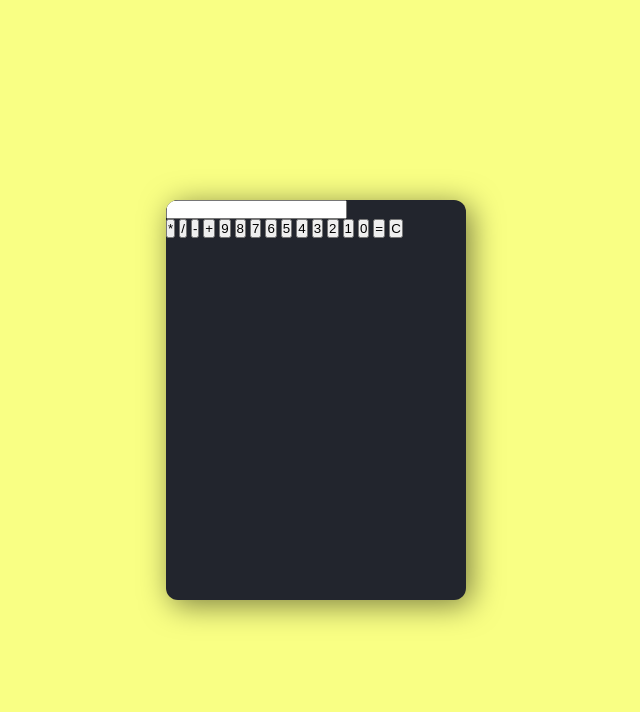
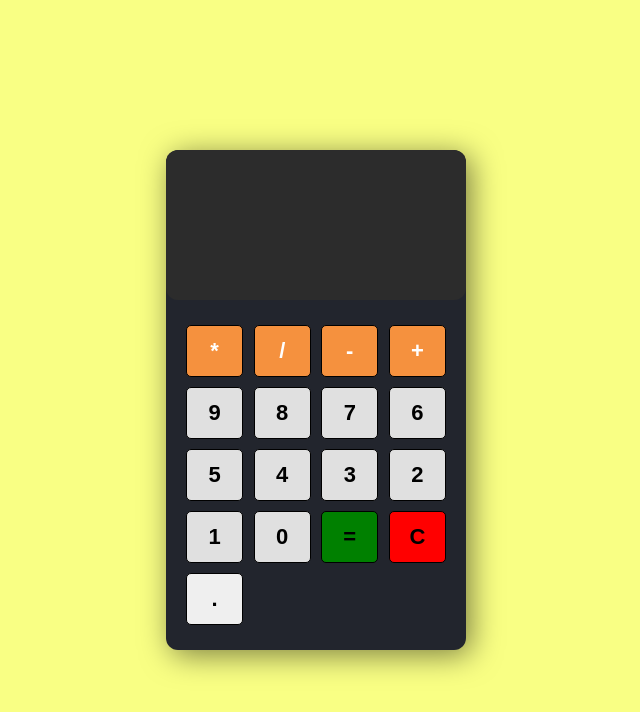
Before and after one commit to bennet1999/Simple-Calculator, a plain HTML site: page index.html in a window 1280 px wide. Shown: the whole page, without its empty margins (324-964 px from the left). Drawn offline with Linux system fonts and the light colour scheme.

Commit message:
Updated main.js

```diff
--- a/index.html
+++ b/index.html
@@ -12,7 +12,7 @@
         <section class="calculator">
 
             <form>
-                <input type="number" class="screen" id="">
+                <input type="text" class="screen">
             </form>
             <div class="buttons">
                 <button type="button" class="btn btn-yellow" data-num="*">*</button>
@@ -31,8 +31,9 @@
                 <button type="button" class="btn btn-grey" data-num="1">1</button>
                 <button type="button" class="btn btn-grey" data-num="0">0</button>
 
-                <button type="button" class="btn btn-grey">=</button>
-                <button type="button" class="btn btn-grey">C</button>
+                <button type="button" class="btn btn-equal">=</button>
+                <button type="button" class="btn btn-clear">C</button>
+                <button type="button" class="btn btn-dot">.</button>
 
 
             </div>
--- a/style.css
+++ b/style.css
@@ -16,9 +16,67 @@ body{
 
 .calculator{
     width: 300px;
-    height: 400px;
+    height: 500px;
     box-shadow: 5px 5px 30px rgba(0, 0, 0, 0.5);
     border-radius: 12px;
     background-color: #22252d;
     overflow: hidden;
 }
+
+form input{
+    width: 100%;
+    height: 150px;
+    border: none;
+    border-radius: 12px;
+    font-size: 2rem;
+    padding: 1rem;
+    color: #fff;
+    background-color: rgb(44, 44, 44);
+    text-align: right;
+    border: none;
+    pointer-events: none;
+}
+
+button{
+    flex: 0 0 22%;
+    margin: 5px 0;
+    border:  1px solid #000;
+    width: 60px;
+    height: 52px;
+    font-size: 22px;
+    font-weight: 600;
+    border-radius: 5px;
+    cursor: pointer;
+}
+
+.buttons{
+    display: flex;
+    flex-wrap: wrap;
+    justify-content: space-between;
+    padding:20px;
+}
+
+.btn-yellow{
+    background-color: rgb(245, 145, 62);
+    color: #fff;
+}
+
+.btn-yellow:hover{
+    background-color: rgb(255, 152, 68);
+}
+
+.btn-grey{
+    background-color: rgb(224, 224, 224);
+}
+
+.btn-grey:hover{
+    background-color: rgb(255, 251, 251);
+}
+
+.btn-equal{
+    background-color: green;
+}
+
+.btn-clear{
+    background-color: red;
+}
```
